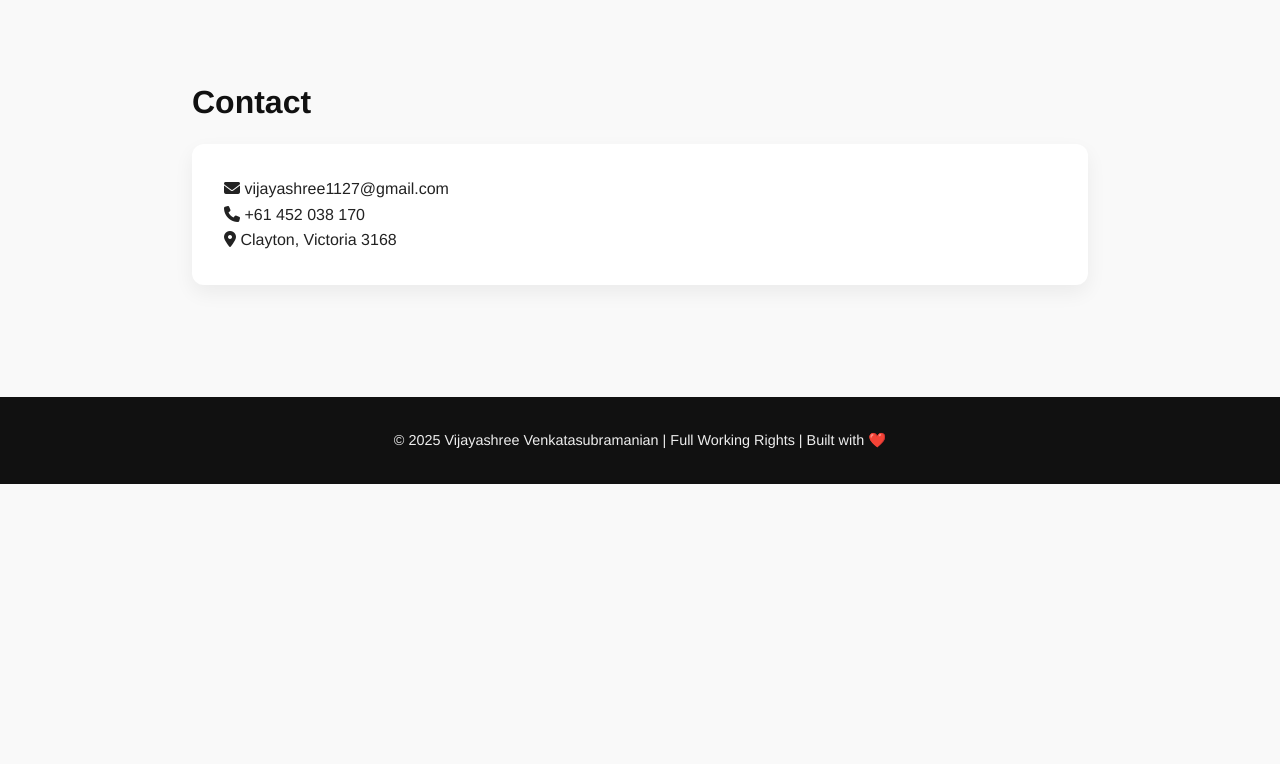
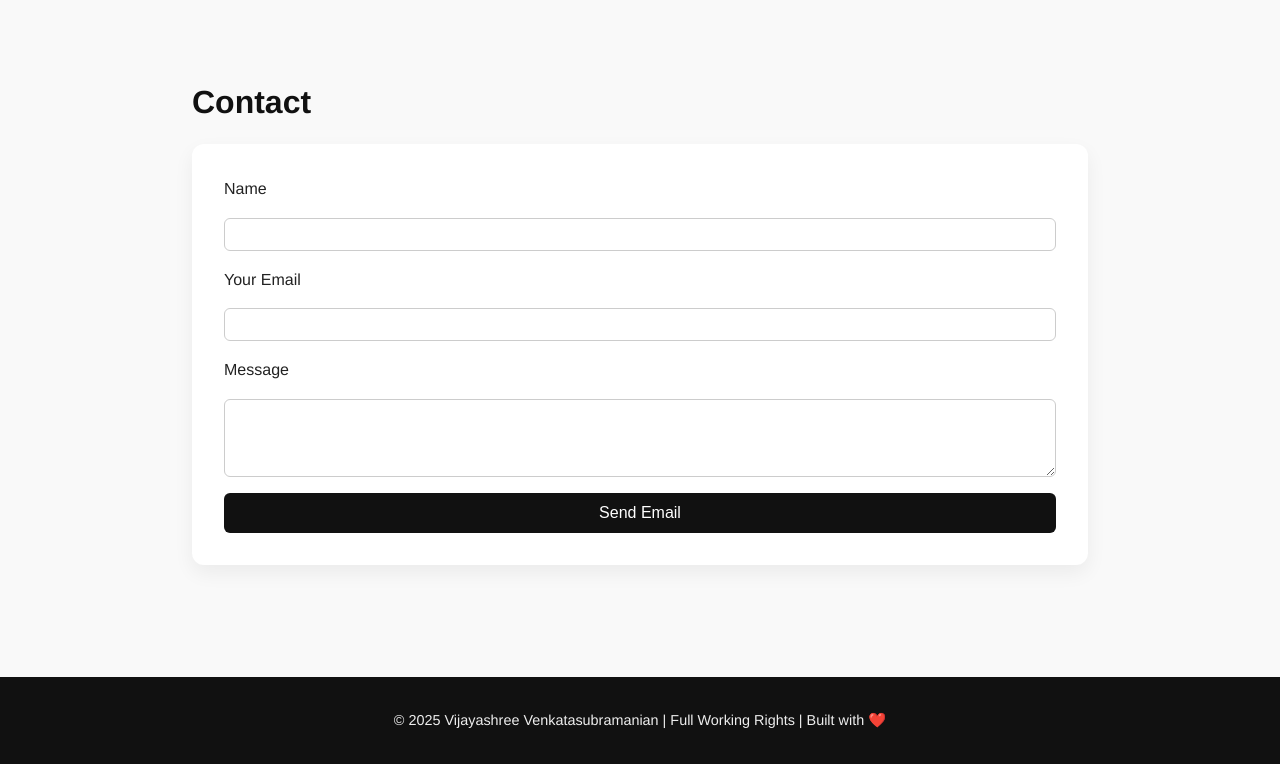
Before and after one commit to adamsammy1994/Vji, a plain HTML site: page index.html in a window 1280 px wide. Shown: the part 2236-3000 px from the top of the page. Before the commit the page ends 2720 px from the top, so only its background shows below. Drawn offline with Linux system fonts and the light colour scheme.

Commit message:
inital website

```diff
--- a/index.html
+++ b/index.html
@@ -181,9 +181,15 @@
   <section id="contact">
     <h2>Contact</h2>
     <div class="card">
-      <p><i class="fas fa-envelope"></i> vijayashree1127@gmail.com</p>
-      <p><i class="fas fa-phone"></i> +61 452 038 170</p>
-      <p><i class="fas fa-map-marker-alt"></i> Clayton, Victoria 3168</p>
+      <form action="mailto:vijayashree1127@gmail.com" method="POST" enctype="text/plain" style="display: flex; flex-direction: column; gap: 1rem;">
+        <label for="name">Name</label>
+        <input type="text" id="name" name="name" required style="padding: 0.5rem; border-radius: 6px; border: 1px solid #ccc;">
+        <label for="email">Your Email</label>
+        <input type="email" id="email" name="email" required style="padding: 0.5rem; border-radius: 6px; border: 1px solid #ccc;">
+        <label for="message">Message</label>
+        <textarea id="message" name="message" rows="4" required style="padding: 0.5rem; border-radius: 6px; border: 1px solid #ccc;"></textarea>
+        <button type="submit" style="background: #111; color: #fff; border: none; padding: 0.7rem 1.5rem; border-radius: 6px; font-size: 1rem; cursor: pointer;">Send Email</button>
+      </form>
     </div>
   </section>
 
```
